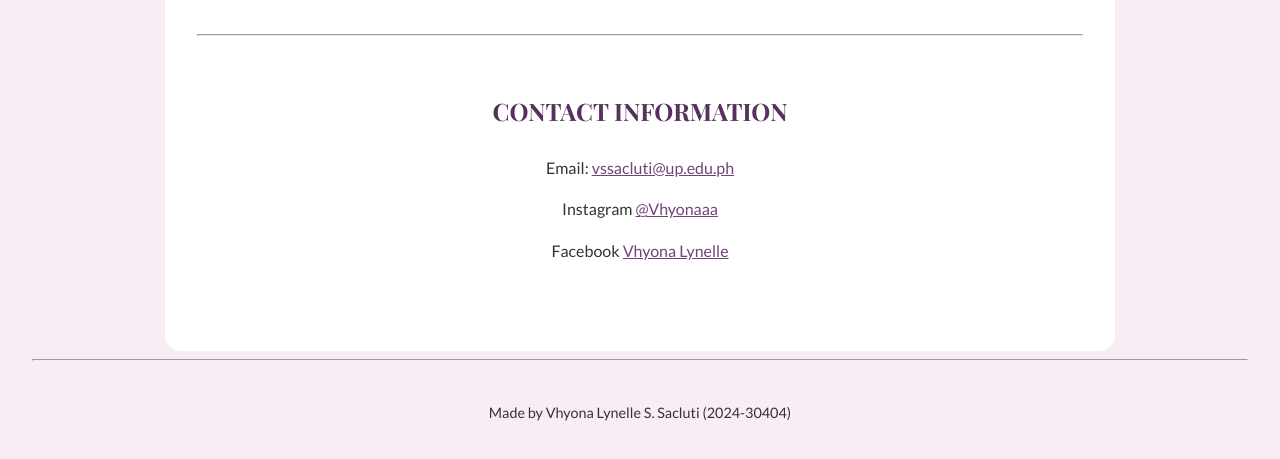
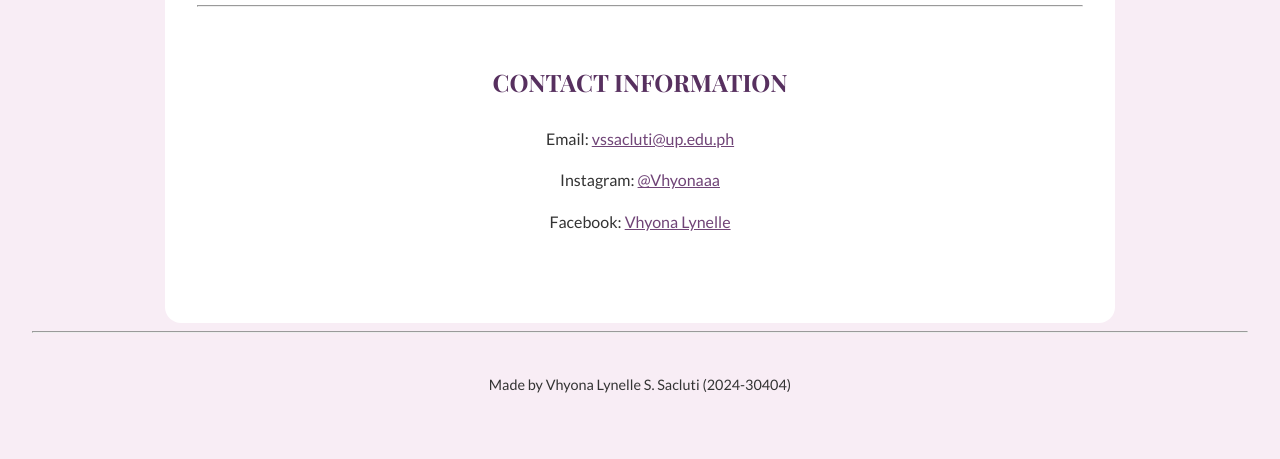
Before and after one commit to Vhyonaaa/about-me-website, a plain HTML site: page index.html in a window 1280 px wide. Shown: the part 2149-2608 px from the top of the page. Drawn offline with nearby package versions, Linux system fonts and the light colour scheme.

Commit message:
Update index.html

```diff
--- a/index.html
+++ b/index.html
@@ -1,6 +1,7 @@
 <!DOCTYPE html>
 <html lang="en">
 <head>
+	<meta charset="UTF-8">
 	<meta name="viewport" content="width=device-width, initial-scale=1.0">
 
 	<title>Vhyona Lynelle S. Sacluti | About Me</title>
@@ -18,7 +19,7 @@
 		<header>
 			<h1>VHYONA LYNELLE S. SACLUTI</h1>
 			<h2>LEARNING. CREATING. EXPLORING</h2>
-			<h3>✿ ♡ ✿</h3>
+			<p>✿ ♡ ✿</p>
 		</header>
 
 	<nav>
@@ -99,9 +100,9 @@
 
                 <p> Email: <a href="mailto:vssacluti@up.edu.ph">vssacluti@up.edu.ph</a></p>
 
-                <p> Instagram <a href="https://www.instagram.com/vhyonaaa/">@Vhyonaaa</a></p>
+                <p> Instagram: <a href="https://www.instagram.com/vhyonaaa/">@Vhyonaaa</a></p>
 
-                <p> Facebook <a href="https://www.facebook.com/">Vhyona Lynelle</a></p>
+                <p> Facebook: <a href="https://www.facebook.com/Vhyonaaa/">Vhyona Lynelle</a></p>
 			</section>
 
 		</main>
```
